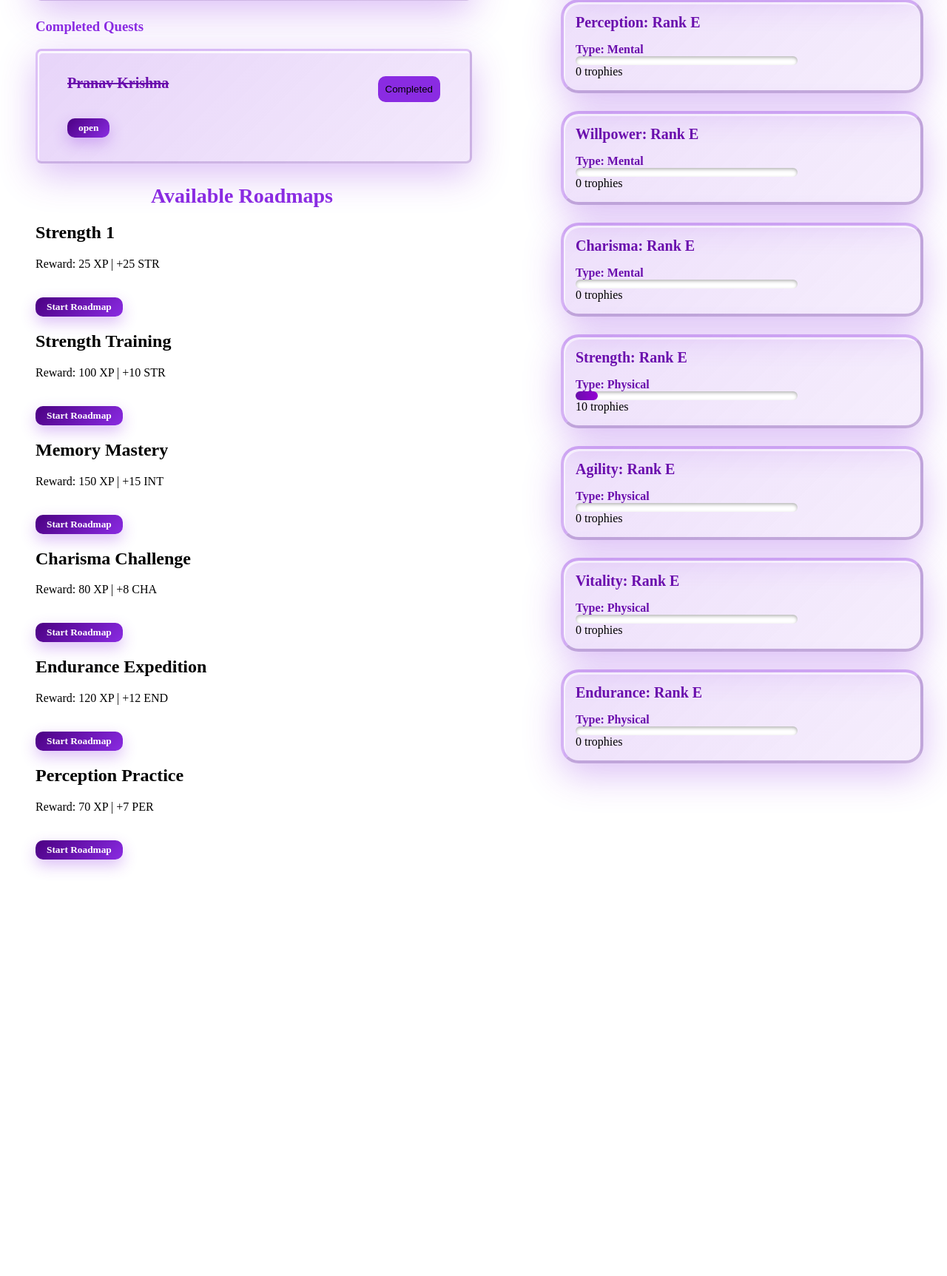
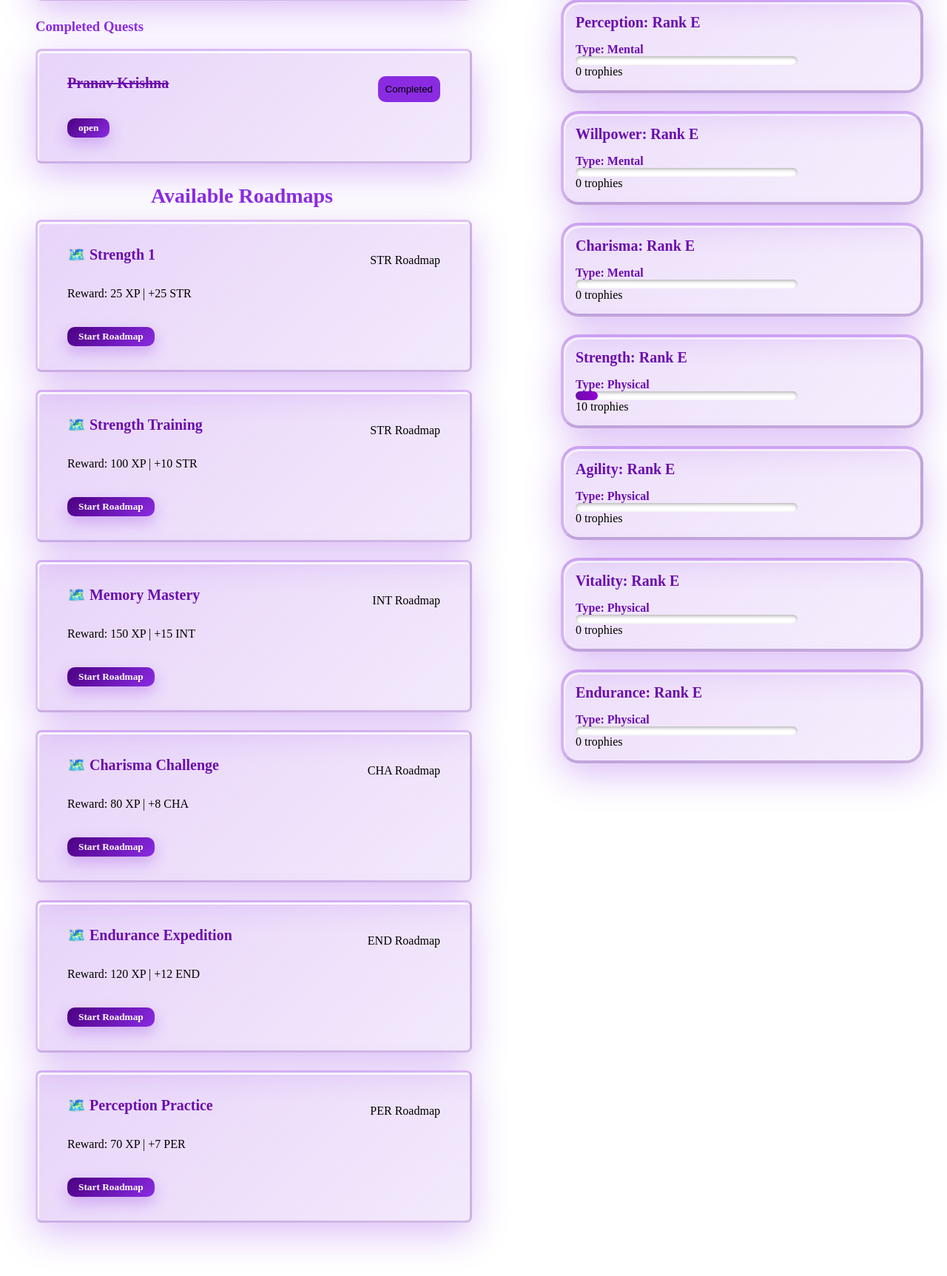
Before and after one commit to PranavKrish07/Crescendo, a Django app: page /home/ in a window 1280 px wide. Shown: the part 668-2393 px from the top of the page at 74% size. Before the commit the page ends 1847 px from the top, so only its background shows below. Run offline with Django 5.2, Linux system fonts and the light colour scheme; a user stored in the database is signed in; data comes from the database, SQL or seed files in the repository; both versions use the stored data as it was after the commit; some web fonts are replaced.

Commit message:
stat population

```diff
--- a/crescendo/templates/home.html
+++ b/crescendo/templates/home.html
@@ -116,11 +116,12 @@
     {% if available_roadmaps %}
     <div class="roadmap-container">
       {% for roadmap in available_roadmaps %}
-        <div class="roadmap-card">
+      <div class="quest-card">
         <div>
-                <h2>{{ roadmap.name }}</h2>
+          <h2>🗺️ {{ roadmap.name }}</h2>
+          <span class="roadmap-badge">{{ roadmap.category }} Roadmap</span>
+        </div>
         <p>Reward: {{ roadmap.xp_reward }} XP | +{{ roadmap.trophy_reward }} {{ roadmap.category }}</p>
-            </div>
         <button class="open-btn" onclick="window.location.href='{% url 'start_roadmap' roadmap.id %}'">
           Start Roadmap
         </button>
```
Also changed, not shown: crescendo/db.sqlite3. Lines whose indentation alone changed are shown as unchanged.
